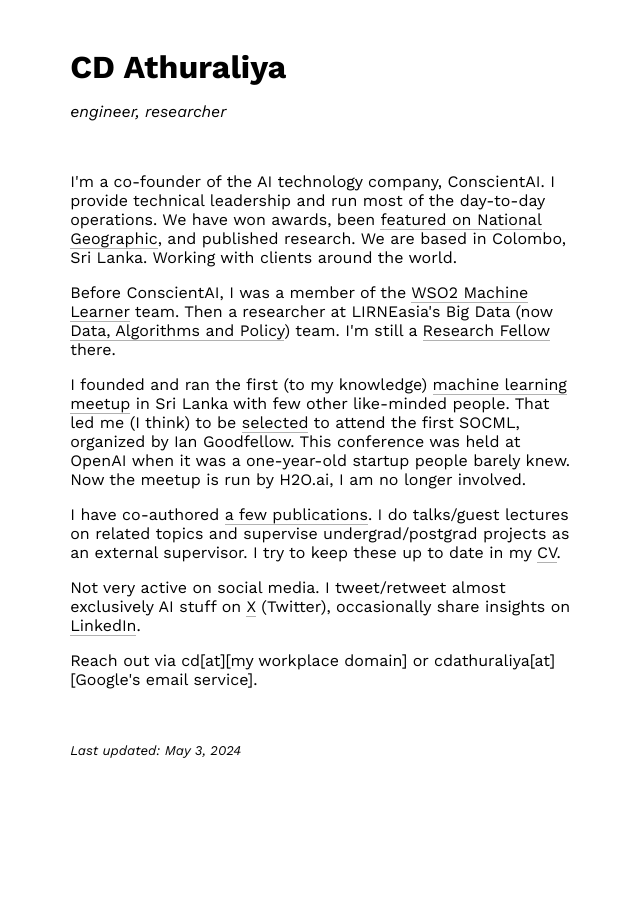
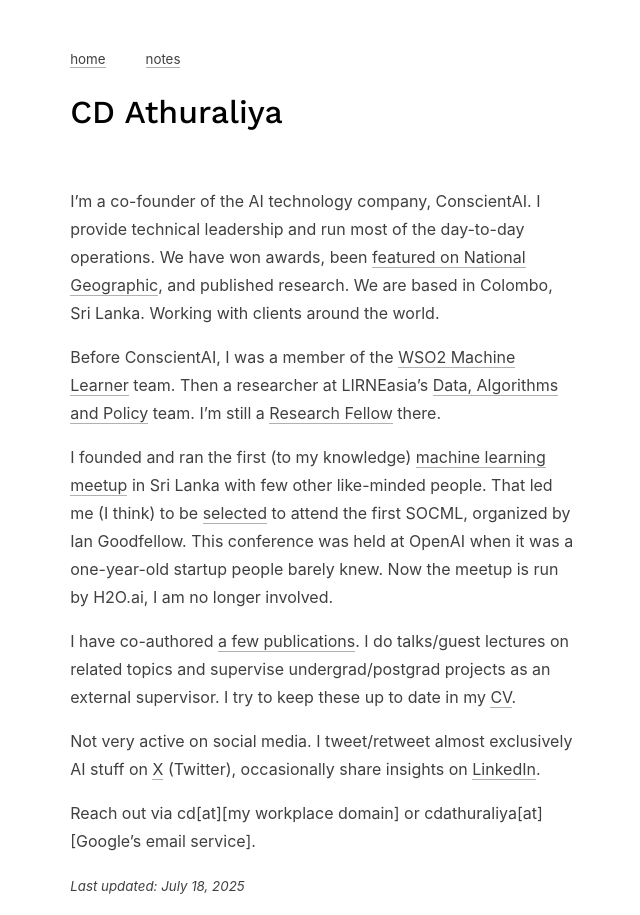
Before and after one commit to cdathuraliya/cdathuraliya.github.io, a plain HTML site: page index.html in a window 1280 px wide. Shown: the whole page, without its empty margins (317-957 px from the left). Before the commit the page ends 800 px from the top, so only its background shows below. Drawn offline with nearby package versions, Linux system fonts and the light colour scheme.

Commit message:
Add notes

```diff
--- a/index.html
+++ b/index.html
@@ -14,43 +14,8 @@
         <link rel="preconnect" href="https://fonts.googleapis.com">
         <link rel="preconnect" href="https://fonts.gstatic.com" crossorigin>
         <link href="https://fonts.googleapis.com/css2?family=Work+Sans:ital,wght@0,100..900;1,100..900&display=swap" rel="stylesheet">
-        <style>
-            body {
-                font-family: "Work Sans", sans-serif;
-            }
-
-            h1 {
-                margin-bottom: 0;
-            }
-
-            a {
-                color: inherit;
-                text-decoration: none;
-                border-bottom: 1px solid #b1b1b1;
-            }
-
-            a:hover {
-                border-bottom: 1px solid #555;
-            }
-
-            .center {
-                margin: auto;
-                width: 40%;
-            }
-
-            @media screen and (max-width: 1200px) {
-                .center {
-                    width: 60%;
-                }
-            }
-
-            @media screen and (max-width: 768px) {
-                .center {
-                    width: 100%;
-                }
-            }
-
-        </style>
+        <!-- Custom styles -->
+        <link rel="stylesheet" href="/styles.css">
         <title>
             CD Athuraliya
         </title>
@@ -59,13 +24,13 @@
         <div class="center">
             <br>
 
-            <h1>CD Athuraliya</h1>
+            <p><small><a href="/">home</a>&emsp;&emsp;&emsp;<a href="/notes/">notes</a></small></p>
 
-            <p><em>engineer, researcher</em></p><br>
+            <h1>CD Athuraliya</h1><br><br>
 
-            <p>I'm a co-founder of the AI technology company, ConscientAI. I provide technical leadership and run most of the day-to-day operations. We have won awards, been <a href="https://www.nationalgeographic.com/environment/article/artificial-intelligence-climate-change" target="_blank">featured on National Geographic</a>, and published research. We are based in Colombo, Sri Lanka. Working with clients around the world.</p>
+            <p>I&rsquo;m a co-founder of the AI technology company, ConscientAI. I provide technical leadership and run most of the day-to-day operations. We have won awards, been <a href="https://www.nationalgeographic.com/environment/article/artificial-intelligence-climate-change" target="_blank">featured on National Geographic</a>, and published research. We are based in Colombo, Sri Lanka. Working with clients around the world.</p>
 
-            <p>Before ConscientAI, I was a member of the <a href="https://github.com/wso2-attic/product-ml" target="_blank">WSO2 Machine Learner</a> team. Then a researcher at LIRNEasia's Big Data (now <a href="https://lirneasia.net/dap" target="_blank">Data, Algorithms and Policy</a>) team. I'm still a <a href="https://lirneasia.net/people/chathurike-cd-athuraliya/" target="_blank">Research Fellow</a> there.</p>
+            <p>Before ConscientAI, I was a member of the <a href="https://github.com/wso2-attic/product-ml" target="_blank">WSO2 Machine Learner</a> team. Then a researcher at LIRNEasia&rsquo;s <a href="https://lirneasia.net/dap" target="_blank">Data, Algorithms and Policy</a> team. I&rsquo;m still a <a href="https://lirneasia.net/people/chathurike-cd-athuraliya/" target="_blank">Research Fellow</a> there.</p>
 
             <p>I founded and ran the first (to my knowledge) <a href="https://web.archive.org/web/20170726151321/https://www.meetup.com/colombo-machine-intelligence/" target="_blank">machine learning meetup</a> in Sri Lanka with few other like-minded people. That led me (I think) to be <a href="https://lirneasia.net/2016/10/showcasing-big-data-and-machine-learning-work-at-openai-socml-2016/" target="_blank">selected</a> to attend the first SOCML, organized by Ian Goodfellow. This conference was held at OpenAI when it was a one-year-old startup people barely knew. Now the meetup is run by H2O.ai, I am no longer involved.</p>
 
@@ -73,9 +38,9 @@
 
             <p>Not very active on social media. I tweet/retweet almost exclusively AI stuff on <a href="https://twitter.com/cdathuraliya" target="_blank">X</a> (Twitter), occasionally share insights on <a href="https://lk.linkedin.com/in/cdathuraliya" target="_blank">LinkedIn</a>.</p>
 
-            <p>Reach out via cd[at][my workplace domain] or cdathuraliya[at][Google's email service].</p><br>
+            <p>Reach out via cd[at][my workplace domain] or cdathuraliya[at][Google&rsquo;s email service].</p>
 
-            <p><small><i>Last updated: May 3, 2024</i></small></p>
+            <p><small><i>Last updated: July 18, 2025</i></small></p>
         </div>
     </body>
 </html>
--- /dev/null
+++ b/styles.css
@@ -0,0 +1,41 @@
+body {
+    font-family: "Inter", sans-serif;
+}
+
+h1 {
+    font-family: "Work Sans", sans-serif;
+    font-weight: 500;
+    margin-bottom: 0;
+}
+
+p {
+    line-height: 1.75;
+    color: #404040;
+}
+
+a {
+    color: inherit;
+    text-decoration: none;
+    border-bottom: 1px solid #b1b1b1;
+}
+
+a:hover {
+    border-bottom: 1px solid #555;
+}
+
+.center {
+    margin: auto;
+    width: 40%;
+}
+
+@media screen and (max-width: 1200px) {
+    .center {
+        width: 60%;
+    }
+}
+
+@media screen and (max-width: 768px) {
+    .center {
+        width: 100%;
+    }
+}
```
Also changed, not shown: notes/do-we-need-history-in-the-age-of-ai/index.html (added, +50 -0 lines), notes/index.html (added, +38 -0 lines).
